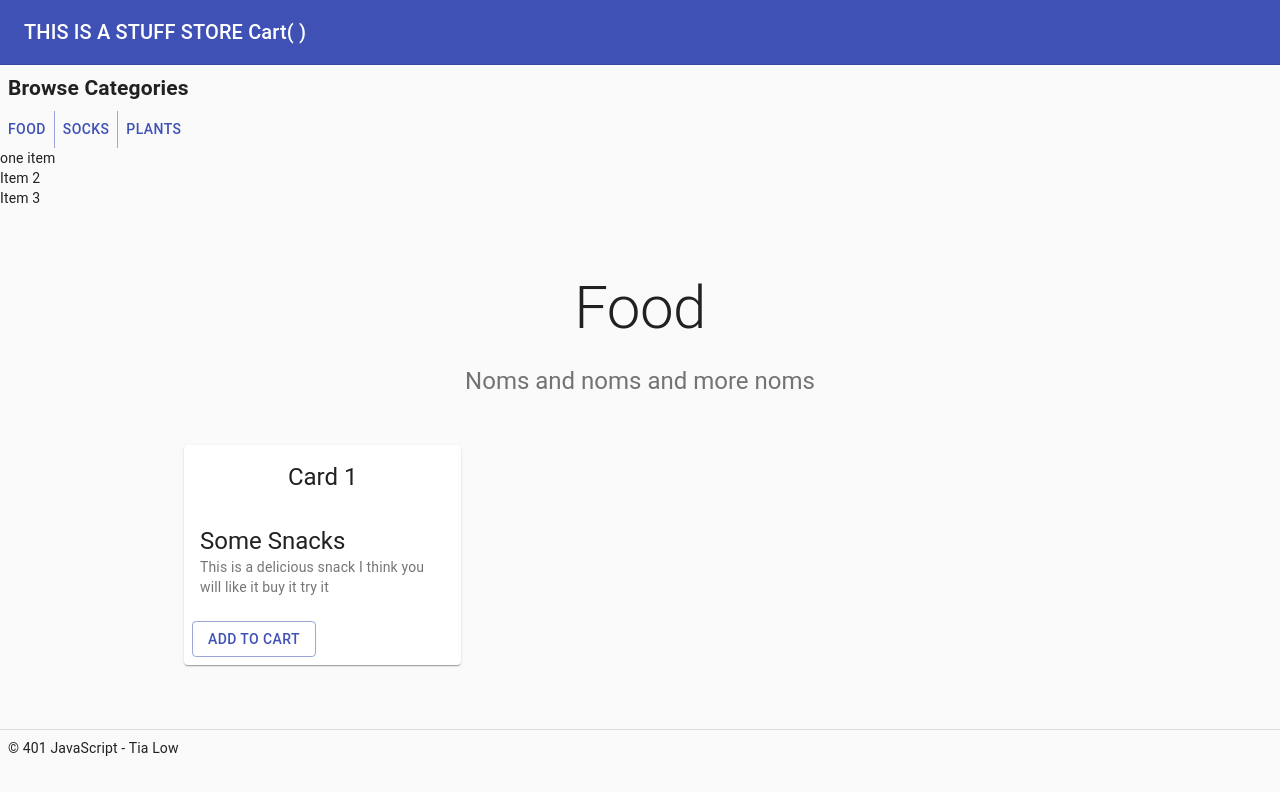
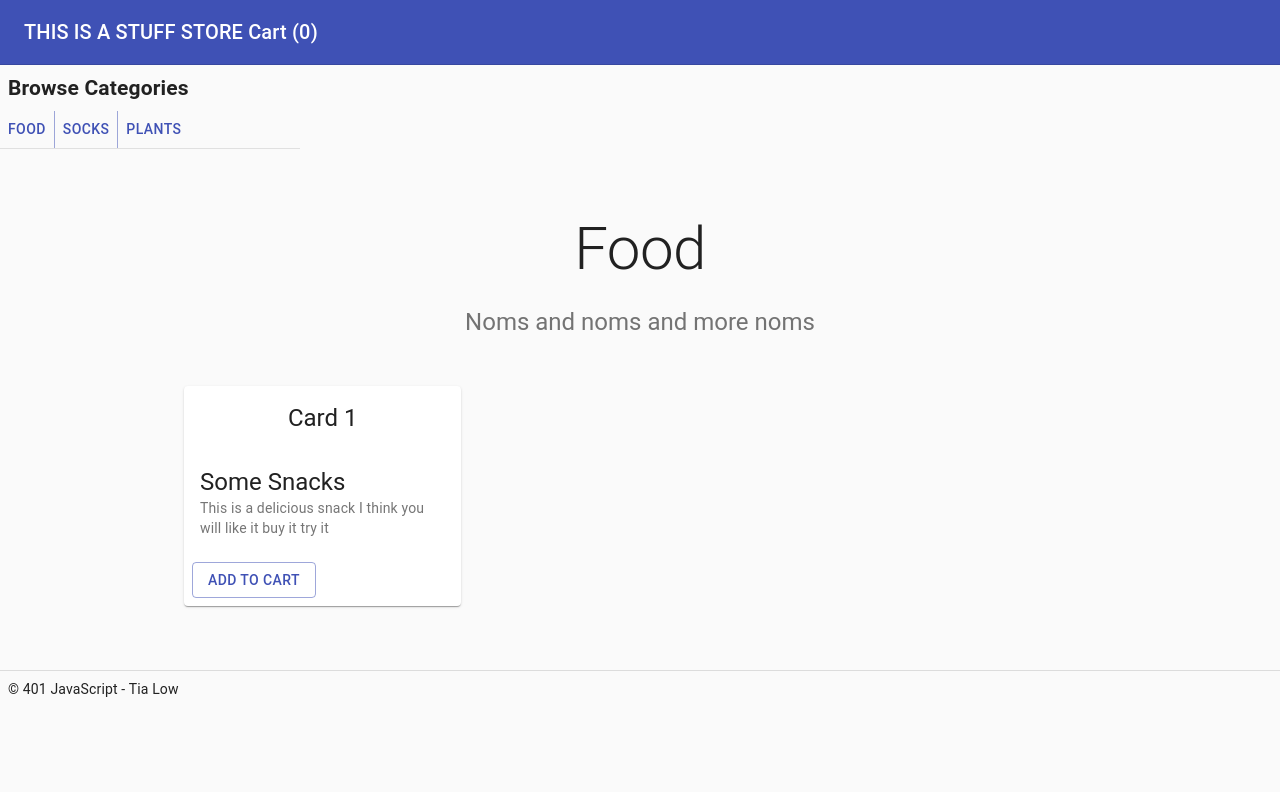
Before and after one commit to 401-advanced-javascript-tia/storefront, a React (Create React App) app: page / in a window 1280 px wide. Shown: the top 792 px of the page. Built offline with nearby package versions, Linux system fonts and the light colour scheme.

Commit message:
Still working on styling, adding cart items instead of clobbering cart

```diff
--- a/package.json
+++ b/package.json
@@ -4,6 +4,7 @@
   "private": true,
   "dependencies": {
     "@material-ui/core": "^4.11.0",
+    "@material-ui/icons": "^4.9.1",
     "@testing-library/jest-dom": "^4.2.4",
     "@testing-library/react": "^9.5.0",
     "@testing-library/user-event": "^7.2.1",
--- a/src/components/cart/simplecart.js
+++ b/src/components/cart/simplecart.js
@@ -1,24 +1,51 @@
 import React from 'react';
 import { connect } from 'react-redux';
 
+import {List, ListItem, ListItemText, Divider, IconButton} from '@material-ui/core';
+import ClearIcon from '@material-ui/icons/Clear';
+import { makeStyles } from '@material-ui/core/styles';
+
+
+const useStyles = makeStyles((theme) => ({
+  root: {
+    width: '100%',
+    maxWidth: 300,
+    backgroundColor: theme.palette.background.paper,
+  },
+}));
 
 function SimpleCart(props) {
 
+  const classes = useStyles();
+
   console.log('PROPS in simplecart: ', props);
 
-
-
+  const cartItemsArr = props.cartState;
 
 
   return (
+    <>
 
-    <ul>
+    <div className={classes.root}>
 
-      <li onClick={() => props.addToCart()}>{props.cartState}</li>
-      <li>Item 2</li>
-      <li>Item 3</li>
 
-    </ul>
+    {cartItemsArr.map(item => (
+
+
+      <List component="nav" aria-label="cart list">
+        <ListItem>
+          <ListItemText primary={item} />
+          <IconButton><ClearIcon></ClearIcon></IconButton>
+        </ListItem>
+      </List>
+
+
+    ))}
+
+    <Divider />
+    </div>
+    </>
+
 
 
   );
--- a/src/components/header/header.js
+++ b/src/components/header/header.js
@@ -1,12 +1,7 @@
 import React from 'react';
+import { connect } from 'react-redux';
 
 import {AppBar, CssBaseline, Toolbar, Typography } from '@material-ui/core';
-
-// import CssBaseline from '@material-ui/core/CssBaseline';
-
-// import Toolbar from '@material-ui/core/Toolbar';
-
-// import Typography from '@material-ui/core/Typography';
 
 import { makeStyles } from '@material-ui/core/styles';
 
@@ -30,9 +25,11 @@ const useStyles = makeStyles((theme) => ({
 }));
 
 
-function Header() {
+function Header(props) {
 
   const classes = useStyles();
+
+  const numItemsInCart = props.cartState.length;
 
   return (
     <>
@@ -41,7 +38,7 @@ function Header() {
     <AppBar position="static" color="primary" elevation={0} className={classes.appBar}>
       <Toolbar className={classes.toolbar}>
         <Typography variant="h6" color="inherit" noWrap className={classes.toolbarTitle}>
-          THIS IS A STUFF STORE Cart( )
+          THIS IS A STUFF STORE Cart ({numItemsInCart})
         </Typography>
       </Toolbar>
     </AppBar>
@@ -51,4 +48,13 @@ function Header() {
   );
 }
 
-export default Header;
+const mapStatetoProps = (state) => {
+
+  return {
+    cartState: state.cart.cart,
+  }
+}
+
+
+
+export default connect(mapStatetoProps)(Header);
--- a/src/components/storefront/products.js
+++ b/src/components/storefront/products.js
@@ -32,7 +32,7 @@ function Products(props) {
 
   console.log('#### props in Products module:', props);
 
-  const productList = props.state.products.filter(product => product.category === props.state.activeCategory);
+  const productList = props.state.products.filter(product => product.category === props.state.activeCategory && product.inventoryCount > 0);
 
   // productList is now an array of objects that have that category name
 
--- a/src/store/cart.js
+++ b/src/store/cart.js
@@ -1,7 +1,7 @@
 // define initial state for the cart
 
 const initialState = {
-  cart: 'one item',
+  cart: [],
 };
 
 export default (state = initialState, action) => {
@@ -12,7 +12,7 @@ export default (state = initialState, action) => {
 
   case 'ADDTOCART':
 
-    let cart = payload;
+    let cart = [payload];
 
     return {...state, cart};
 
--- a/src/store/products-categories.js
+++ b/src/store/products-categories.js
@@ -39,7 +39,7 @@ const initialState = {
       name: 'Socks for Birkenstocks',
       description: 'Tall socks with extra toe padding',
       price: '10.99',
-      inventoryCount: 20,
+      inventoryCount: 30,
     },
     {
       category: 'Plants',
@@ -77,8 +77,6 @@ export default (state = initialState, action) => {
 };
 
 
-
-// TODO
 // define action creators, function that gives you the action object
 
 export const chooseCategory = (category) => {
```
Also changed, not shown: 2 other files (tests, documents, lock files or other folders).
